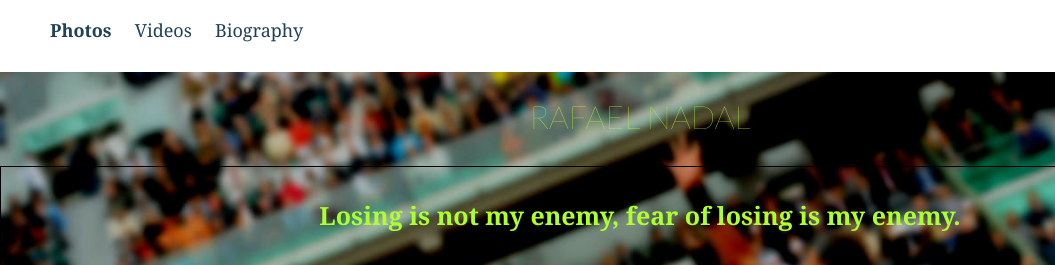
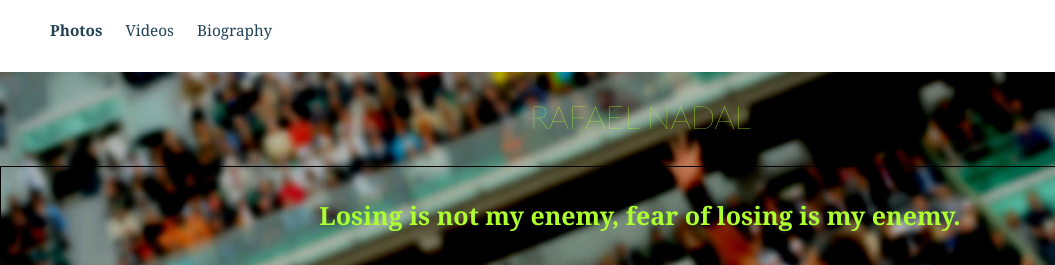
Before and after one commit to Scorpion96/scorpion96.github.io, a plain HTML site: page index.html in a window 1280 px wide. Shown: the top 265 px of the page, 0-1055 px from the left. Drawn offline with Linux system fonts and the light colour scheme.

Commit message:
Update main.css

```diff
--- a/main.css
+++ b/main.css
@@ -94,6 +94,8 @@ nav a {
 
 a {
 	text-decoration:none;
+	color: white;
+	font-size: 85%;
 }
 
 
```
